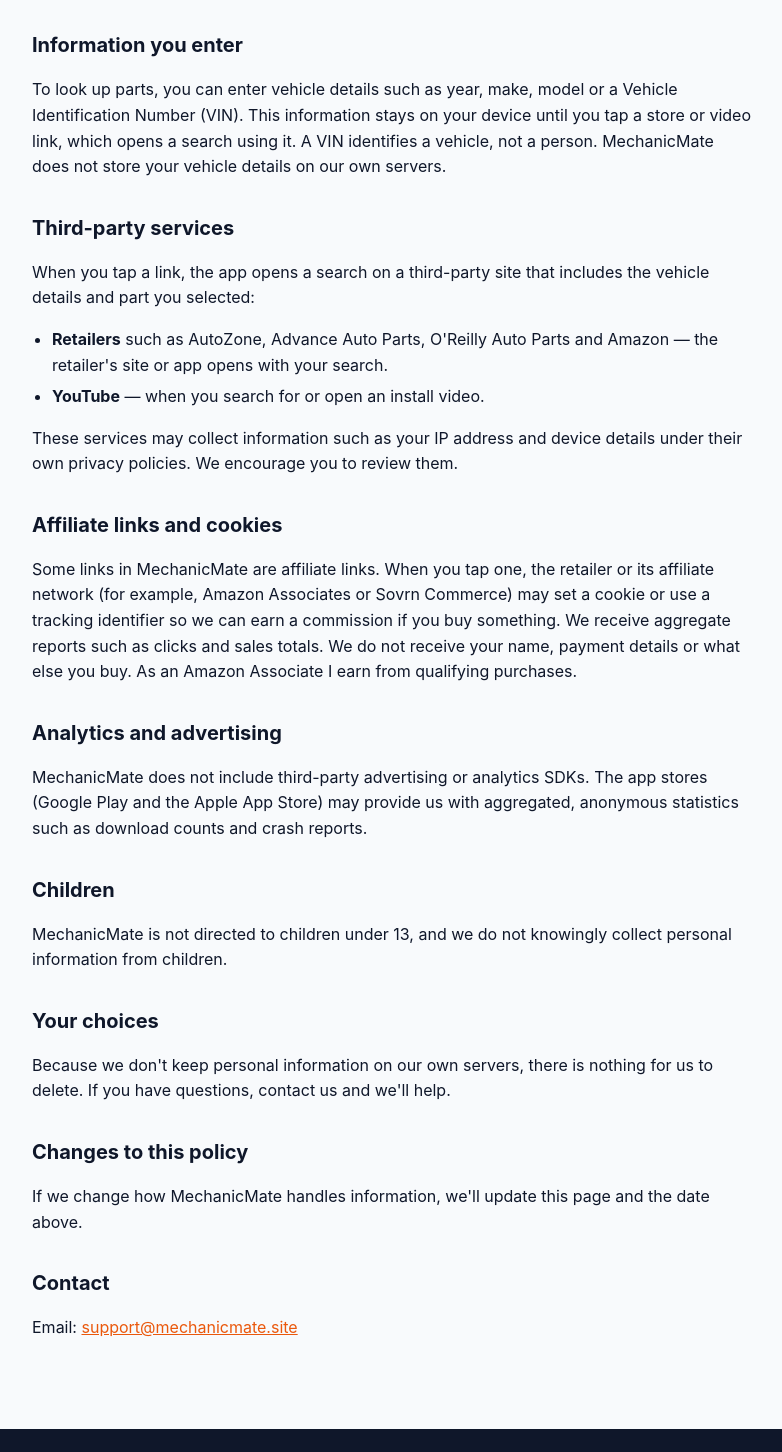
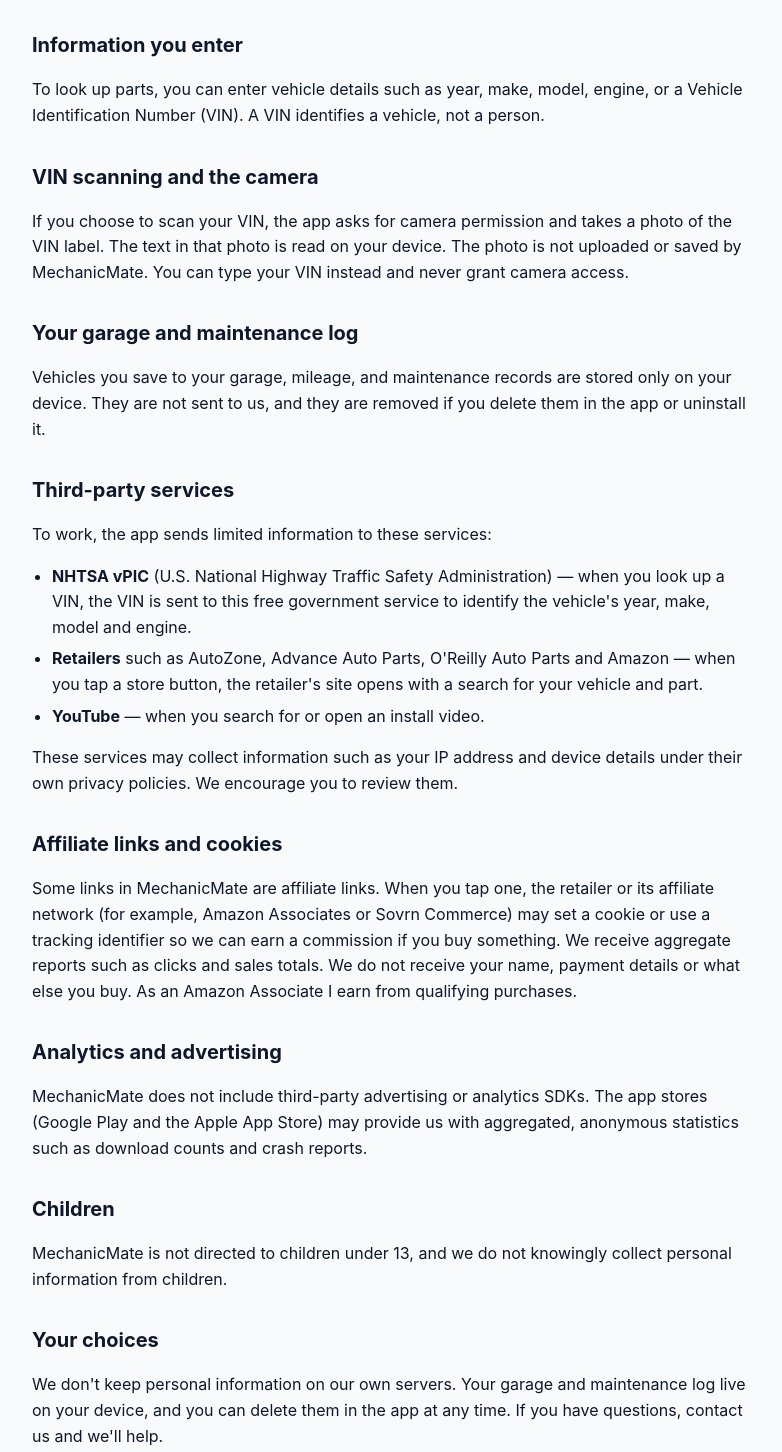
Before and after one commit to dmorrison59/mechanicmate-site, a plain HTML site: page privacy.html in a window 1280 px wide. Shown: the part 479-1931 px from the top of the page, without its empty margins (248-1030 px from the left). Drawn offline with Linux system fonts and the light colour scheme.

Commit message:
Privacy policy: NHTSA VIN decode, on-device VIN scan, local garage and maintenance log
Co-Authored-By: Claude Opus 5.5 <noreply@anthropic.com>
Claude-Session: https://claude.ai/code/session_018cjwBHWMXbh2VWfzMSnN9E

```diff
--- a/privacy.html
+++ b/privacy.html
@@ -36,12 +36,19 @@
     </ul>
 
     <h2>Information you enter</h2>
-    <p>To look up parts, you can enter vehicle details such as year, make, model or a Vehicle Identification Number (VIN). This information stays on your device until you tap a store or video link, which opens a search using it. A VIN identifies a vehicle, not a person. MechanicMate does not store your vehicle details on our own servers.</p>
+    <p>To look up parts, you can enter vehicle details such as year, make, model, engine, or a Vehicle Identification Number (VIN). A VIN identifies a vehicle, not a person.</p>
+
+    <h2>VIN scanning and the camera</h2>
+    <p>If you choose to scan your VIN, the app asks for camera permission and takes a photo of the VIN label. The text in that photo is read on your device. The photo is not uploaded or saved by MechanicMate. You can type your VIN instead and never grant camera access.</p>
+
+    <h2>Your garage and maintenance log</h2>
+    <p>Vehicles you save to your garage, mileage, and maintenance records are stored only on your device. They are not sent to us, and they are removed if you delete them in the app or uninstall it.</p>
 
     <h2>Third-party services</h2>
-    <p>When you tap a link, the app opens a search on a third-party site that includes the vehicle details and part you selected:</p>
+    <p>To work, the app sends limited information to these services:</p>
     <ul>
-      <li><strong>Retailers</strong> such as AutoZone, Advance Auto Parts, O'Reilly Auto Parts and Amazon — the retailer's site or app opens with your search.</li>
+      <li><strong>NHTSA vPIC</strong> (U.S. National Highway Traffic Safety Administration) — when you look up a VIN, the VIN is sent to this free government service to identify the vehicle's year, make, model and engine.</li>
+      <li><strong>Retailers</strong> such as AutoZone, Advance Auto Parts, O'Reilly Auto Parts and Amazon — when you tap a store button, the retailer's site opens with a search for your vehicle and part.</li>
       <li><strong>YouTube</strong> — when you search for or open an install video.</li>
     </ul>
     <p>These services may collect information such as your IP address and device details under their own privacy policies. We encourage you to review them.</p>
@@ -56,7 +63,7 @@
     <p>MechanicMate is not directed to children under 13, and we do not knowingly collect personal information from children.</p>
 
     <h2>Your choices</h2>
-    <p>Because we don't keep personal information on our own servers, there is nothing for us to delete. If you have questions, contact us and we'll help.</p>
+    <p>We don't keep personal information on our own servers. Your garage and maintenance log live on your device, and you can delete them in the app at any time. If you have questions, contact us and we'll help.</p>
 
     <h2>Changes to this policy</h2>
     <p>If we change how MechanicMate handles information, we'll update this page and the date above.</p>
```
Also changed, not shown: index.html (+1 -1 lines).
